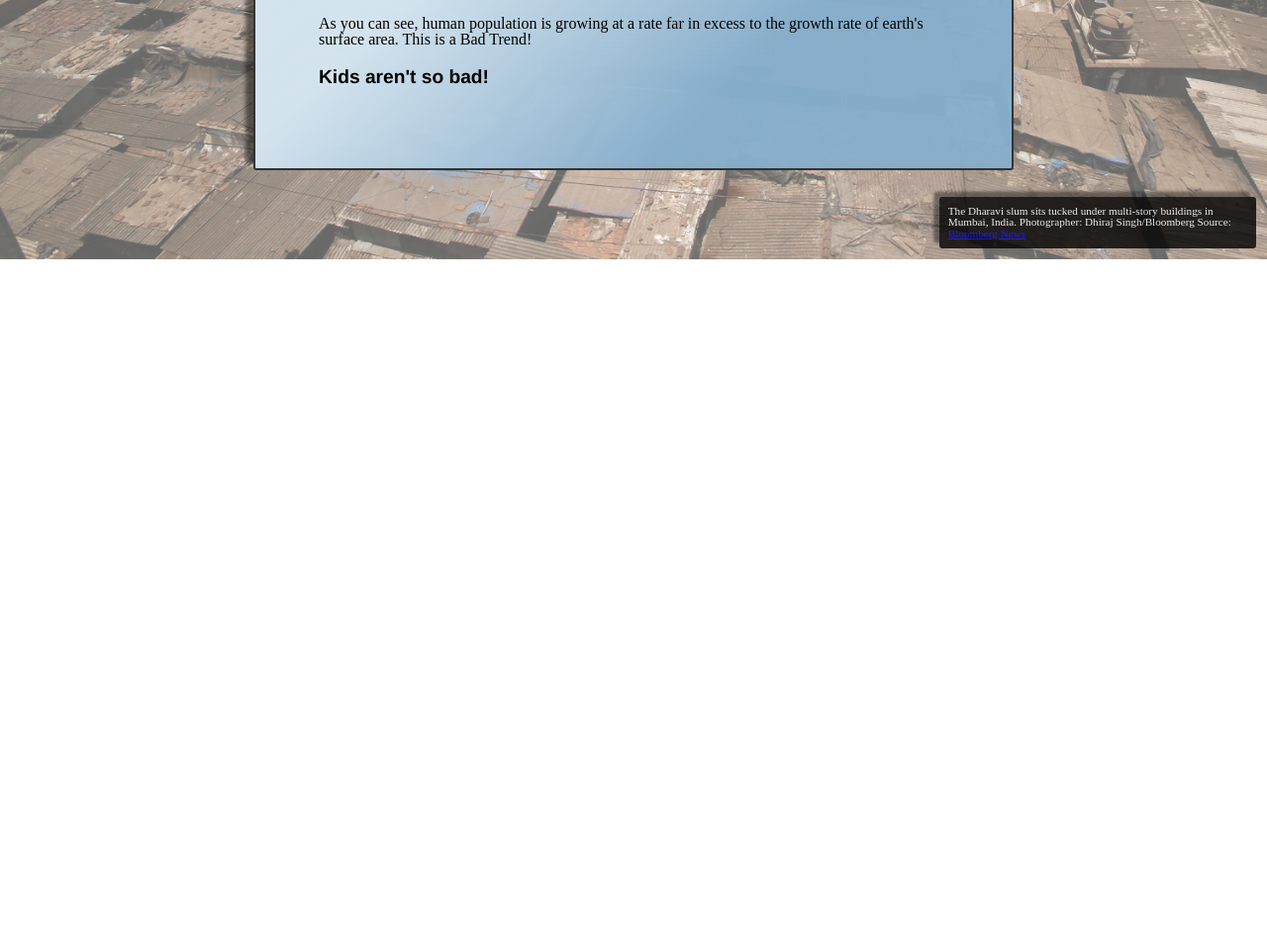
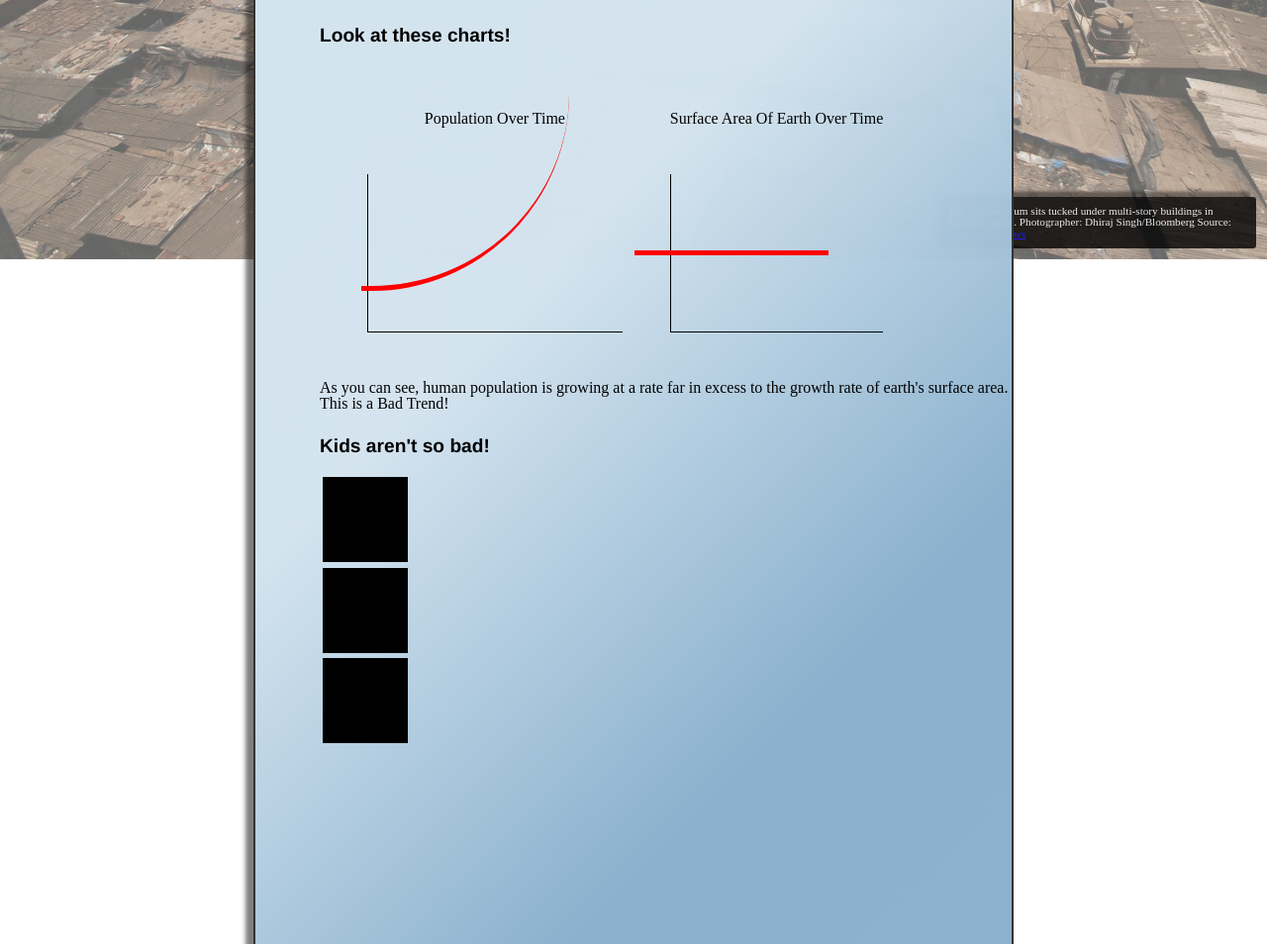
Before and after one commit to kvanever/adoption-css-infographic, a plain HTML site: page index.html in a window 1280 px wide. Shown: the part 538-1492 px from the top of the page at 99% size. Before the commit the page ends 800 px from the top, so only its background shows below. Drawn offline with Linux system fonts and the light colour scheme.

Commit message:
layout population vs area tables

```diff
--- a/css/styles.css
+++ b/css/styles.css
@@ -56,8 +56,7 @@ q:before, q:after {
 	content: none;
 }
 table {
-	border-collapse: collapse;
-	border-spacing: 0;
+	border-spacing: 3em;
 }
 
 body::before {
@@ -102,6 +101,7 @@ body::before {
 
 .container {
   width: 60%;
+  height: 100em;
   margin-top: 5%;
   margin-right: auto;
   margin-left: auto;
@@ -189,3 +189,80 @@ li {
   border: 1px solid black;
   width: 40%;
 }
+
+#charts {
+  position: absolute;
+  top: 30%;
+  left: 8.5%;
+}
+
+th {
+  text-transform: capitalize;
+  text-align: center;
+}
+
+td {
+  color: transparent;
+  height: 10em;
+  border-left: 1px solid black;
+  border-bottom: 1px solid black;
+  margin-right: 10%;
+}
+
+td#population::after {
+  content: "";
+  width: 30%;
+  height: 80%;
+  border-bottom: 5px solid red;
+  border-radius: 0px 0px 200px 0px;
+  -moz-border-radius: 0px 0px 200px 0px;
+  -webkit-border-radius: 0px 0px 200px 0px;
+  position: absolute;
+  top: -10%;
+  left: 6%;
+}
+
+td#area::after {
+  content: "";
+  width: 28%;
+  border-bottom: 5px solid red;
+  position: absolute;
+  top: 60%;
+  left: 45.5%;
+}
+
+#gallery {
+  position: absolute;
+  top: 56%;
+  left: 8.5%;
+}
+
+.square {
+    float:left;
+    position: relative;
+    width: 50%;
+    padding-bottom : 50%;
+    margin:1.66%;
+    overflow:hidden;
+    background-color: black;
+}
+
+.content {
+    position:absolute;
+    height:80%;
+    width:90%;
+    padding: 10% 5%;
+}
+
+.table{
+    display:table;
+    height:100%;
+    width:100%;
+}
+
+.table-cell{
+    display:table-cell;
+    vertical-align:middle;
+    height:100%;
+    width:100%;
+}
--- a/index.html
+++ b/index.html
@@ -39,21 +39,57 @@
           This guy doesn't know if you should adopt either? Maybe you can both figure it out.
         </p>
       </div>
-      <h3>Look at these charts!</h3>
-      <div class="charts">
-        <div class="population">
 
+      <div id="charts">
+        <h3>Look at these charts!</h3>
+          <table>
+            <thead>
+              <tr>
+                <th>Population over time</th>
+                <th>Surface area of Earth over time</th>
+              </tr>
+            </thead>
+            <tbody>
+              <tr>
+                <td id="population">Exponential graph of population growth</td>
+                <td id="area">Flat graph of surface area growth</td>
+              </tr>
+            </tbody>
+          </table>
+        <p>
+          As you can see, human population is growing at a rate far in excess to the growth rate of earth's surface area.  This is a <strong>Bad Trend!</strong>
+        </p>
+      </div>
+
+
+      <div id="gallery">
+        <h3>Kids aren't so bad!</h3>
+        <div class="square">
+          <div class="content">
+            <div class="table">
+              <div class="table-cell">
+
+              </div>
+          </div>
+      </div>
+    </div>
+    <div class="square">
+        <div class="content">
+            <div class="table">
+                <div class="table-cell">
+                </div>
+            </div>
         </div>
-        <div class="area">
+    </div>
+    <div class="square">
+        <div class="content">
+            <div class="table">
+                <div class="table-cell">
 
+                </div>
+            </div>
         </div>
-      </div>
-      <p>
-        As you can see, human population is growing at a rate far in excess to the growth rate of earth's surface area.  This is a <strong>Bad Trend!</strong>
-      </p>
-      <h3>Kids aren't so bad!</h3>
-      <div class="gallery">
-
+    </div>
       </div>
     </div>
   </body>
```
